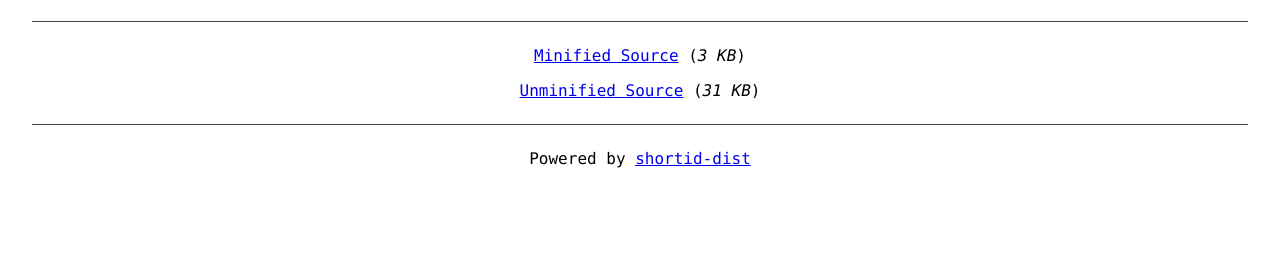
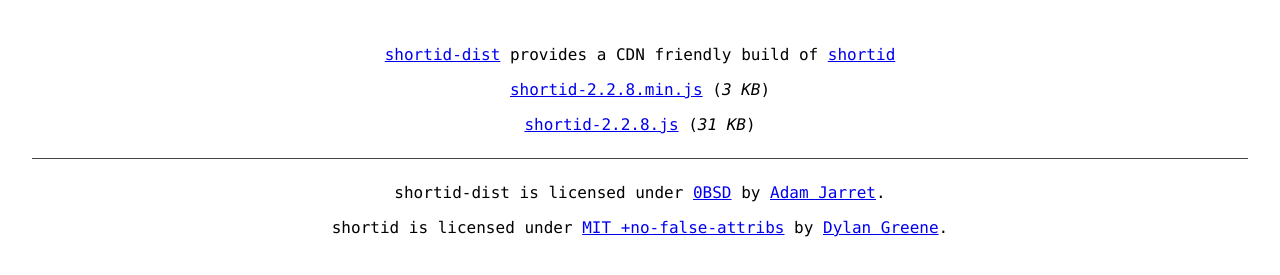
Before and after one commit to adamjarret/shortid-dist, a website built with webpack: page index.html in a window 1280 px wide. Shown: the part 91-366 px from the top of the page. Built offline with nearby package versions, Linux system fonts and the light colour scheme.

Commit message:
Tweaked homepage

```diff
--- a/index.html
+++ b/index.html
@@ -3,6 +3,7 @@
   <head>
     <meta charset="UTF-8">
     <meta name="viewport" content="width=device-width,minimum-scale=1,initial-scale=1">
+    <meta name="description" content="CDN friendly build of shortid">
     <title>shortid-dist demo</title>
     <style type="text/css">
         body {
@@ -12,6 +13,7 @@
         }
         #demo {
             font-size: 48px;
+            margin-bottom: 48px;
         }
         .separate {
             border-top: 1px solid #444;
@@ -27,13 +29,26 @@
   <body>
     <div id="demo"></div>
 
-    <div class="separate">
-        <p><a href="https://unpkg.com/shortid-dist@1.0.3/dist/shortid-2.2.8.min.js">Minified Source</a> (<i>3 KB</i>)</p>
-        <p><a href="https://unpkg.com/shortid-dist@1.0.3/dist/shortid-2.2.8.js">Unminified Source</a> (<i>31 KB</i>)</p>
+    <div>
+        <p>
+            <a href="https://github.com/adamjarret/shortid-dist">shortid-dist</a> provides a CDN friendly build of
+            <a href="https://www.npmjs.com/package/shortid">shortid</a>
+        </p>
+        <p><a href="https://unpkg.com/shortid-dist@1.0.3/dist/shortid-2.2.8.min.js">shortid-2.2.8.min.js</a> (<i>3 KB</i>)</p>
+        <p><a href="https://unpkg.com/shortid-dist@1.0.3/dist/shortid-2.2.8.js">shortid-2.2.8.js</a> (<i>31 KB</i>)</p>
     </div>
 
     <footer class="separate">
-        <p>Powered by <a href="https://github.com/adamjarret/shortid-dist">shortid-dist</a></p>
+        <p>
+            shortid-dist is licensed under
+            <a href="https://github.com/adamjarret/shortid-dist/blob/master/LICENSE.txt">0BSD</a> by
+            <a href="https://atj.me">Adam Jarret</a>.
+        </p>
+        <p>
+            shortid is licensed under
+            <a href="https://github.com/adamjarret/shortid-dist/blob/master/dist/LICENSE.shortid.txt">
+                MIT +no-false-attribs</a> by <a href="https://github.com/dylang">Dylan Greene</a>.
+        </p>
     </footer>
 
     <script type="text/javascript">
```
